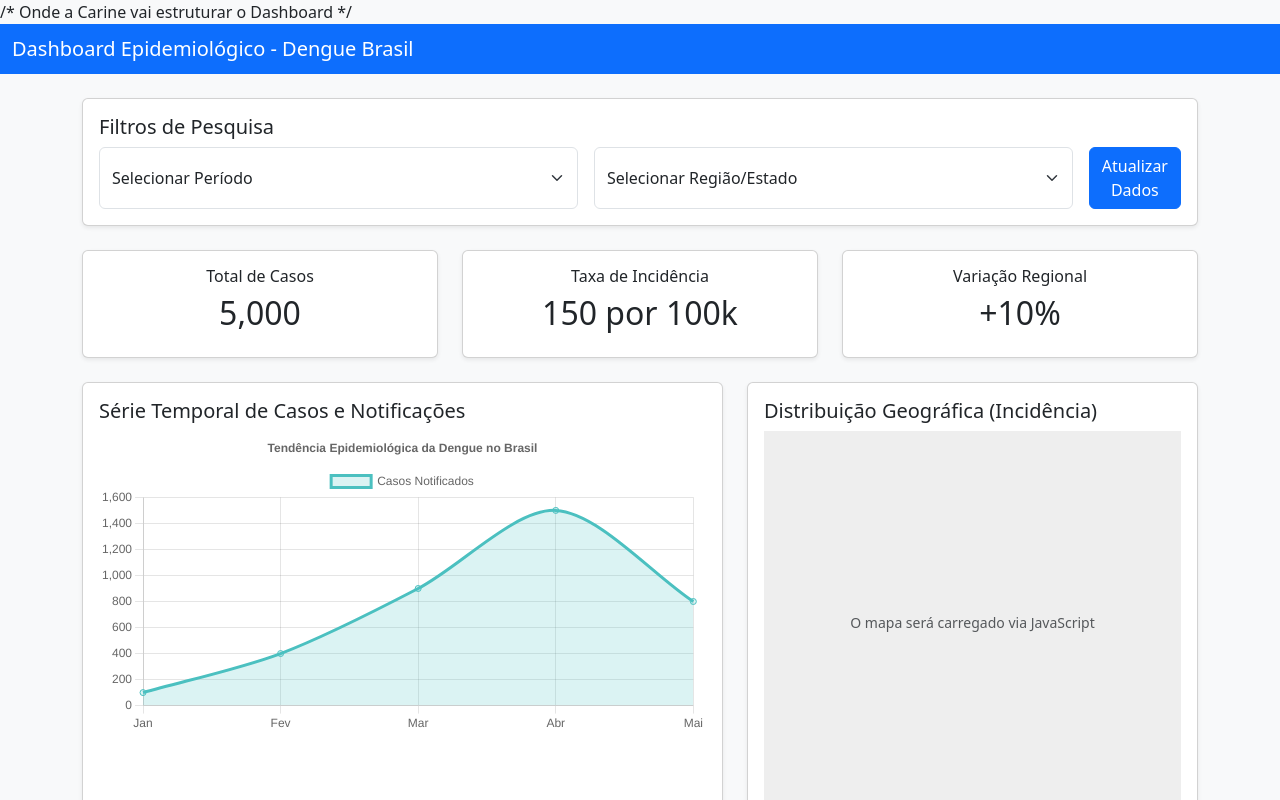
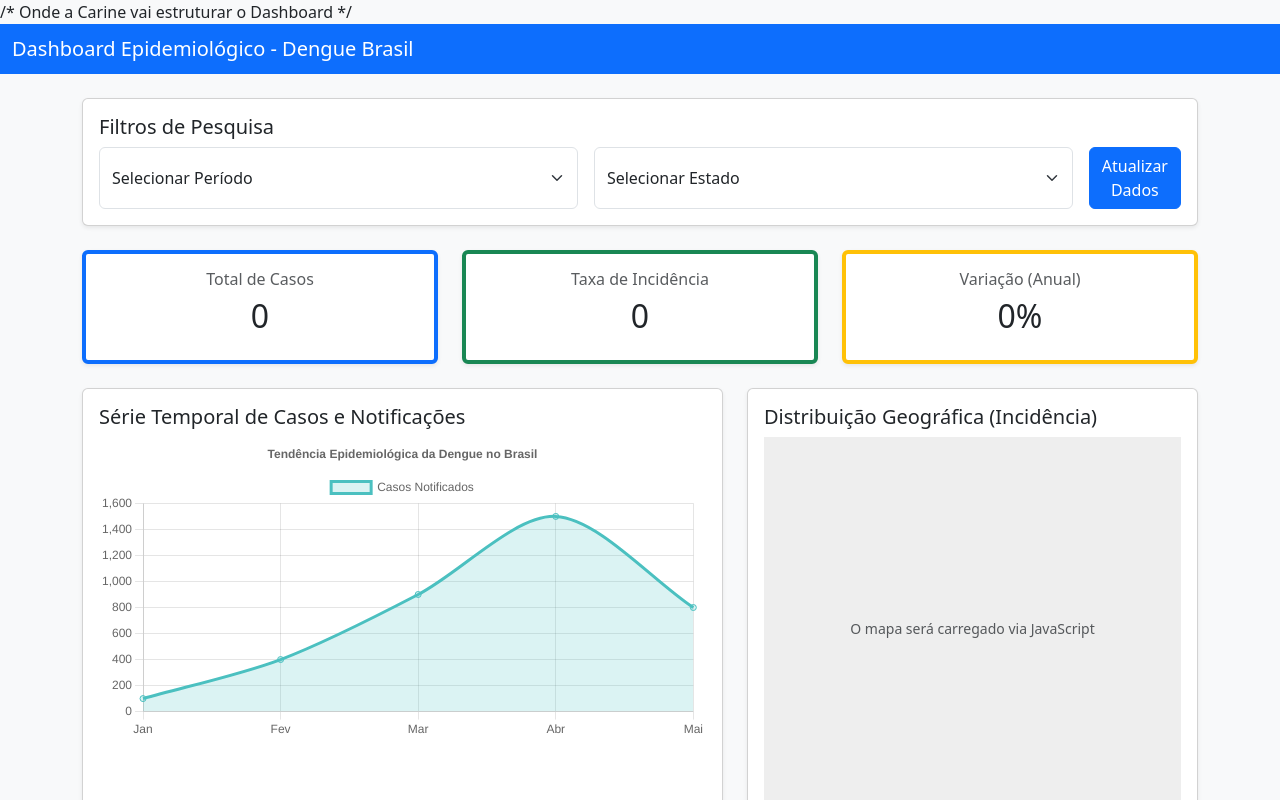
Before and after one commit to juancunhaoliveira93-cloud/projeto-pi3-dengue, a plain HTML site: page frontend/index.html in a window 1280 px wide. Both pictures are taken after a click on the button "Atualizar Dados". Shown: the top 800 px of the page. Drawn offline with nearby package versions, Linux system fonts and the light colour scheme.

Commit message:
Ajustando lógica dos filtros para ler estados e anos

```diff
--- a/frontend/app.js
+++ b/frontend/app.js
@@ -1,27 +1,27 @@
 /* Onde Juan vai colocar a lógica de fetch para buscar os dados da API.*/
 
-// app.js - Responsável pela lógica e botões
+// app.js - Atualizado para ler os novos filtros
 
-// 1. Função para atualizar os cards de texto (KPIs)
-function atualizarKPIs(total, taxa, variacao) {
-    // Esses IDs devem ser iguais aos que estão no seu index.html
-    document.getElementById('kpiTotalCasos').innerText = total.toLocaleString();
-    document.getElementById('kpiTaxaIncidencia').innerText = taxa;
-    document.getElementById('kpiVariacao').innerText = variacao + '%';
-}
-
-// 2. Lógica do Botão de Filtro
 document.getElementById('btnFiltrar').addEventListener('click', () => {
+    // 1. Captura o que o usuário selecionou nas caixas que você preencheu
     const periodo = document.getElementById('filtroPeriodo').value;
     const localidade = document.getElementById('filtroLocalidade').value;
 
-    console.log("Filtro acionado para:", localidade, periodo);
+    // 2. Verifica se o usuário selecionou algo
+    if (periodo === "" || localidade === "") {
+        alert("Por favor, selecione um período e um estado!");
+        return;
+    }
 
-    // Por enquanto, apenas simulamos uma mudança para teste
-    // No futuro, aqui chamaremos a API do Victor
-    atualizarKPIs(5000, "150 por 100k", "+10");
-    alert("Buscando dados de " + localidade + "... (Aguardando API do Victor)");
+    console.log(`Buscando dados reais de ${localidade} no ano de ${periodo}...`);
+
+    // 3. Por enquanto, simulamos uma mudança nos cards
+    // Quando o Victor entregar a API, os dados virão de lá
+    if (localidade === "ES") {
+        atualizarKPIs("12.450", "310 por 100k", "+5");
+    } else {
+        atualizarKPIs("45.800", "150 por 100k", "-2");
+    }
+
+    alert(`Dados de ${localidade} para o ano ${periodo} atualizados!`);
 });
-
-// Valores iniciais ao carregar a página
-atualizarKPIs(0, 0, 0);
--- a/frontend/index.html
+++ b/frontend/index.html
@@ -25,9 +25,28 @@
                     <div class="d-flex gap-3">
                         <select id="filtroPeriodo" class="form-select">
                             <option value="">Selecionar Período</option>
+                            <option value="2016">2016</option>
+                            <option value="2017">2017</option>
+                            <option value="2018">2018</option>
+                            <option value="2019">2019</option>
+                            <option value="2020">2020</option>
+                            <option value="2021">2021</option>
+                            <option value="2022">2022</option>
+                            <option value="2023">2023</option>
+                            <option value="2024">2024</option>
+                            <option value="2025">2025</option>
+                            <option value="2026">2026</option>
                         </select>
                         <select id="filtroLocalidade" class="form-select">
-                            <option value="">Selecionar Região/Estado</option>
+                            <option value="">Selecionar Estado</option>
+                            <option value="ES">Espírito Santo</option>
+                            <option value="SP">São Paulo</option>
+                            <option value="RJ">Rio de Janeiro</option>
+                            <option value="MG">Minas Gerais</option>
+                            <option value="BA">Bahia</option>
+                            <option value="PR">Paraná</option>
+                            <option value="SC">Santa Catarina</option>
+                            <option value="RS">Rio Grande do Sul</option>
                         </select>
                         <button id="btnFiltrar" class="btn btn-primary">Atualizar Dados</button>
                     </div>
@@ -35,22 +54,22 @@
             </div>
         </section>
 
-        <section class="row mb-4 text-center">
+        <section class="row mb-4">
             <div class="col-md-4">
-                <div class="card shadow-sm p-3">
-                    <h6>Total de Casos</h6>
+                <div class="card shadow-sm p-3 text-center border-start border-primary border-4">
+                    <h6 class="text-muted">Total de Casos</h6>
                     <h2 id="kpiTotalCasos">0</h2>
                 </div>
             </div>
             <div class="col-md-4">
-                <div class="card shadow-sm p-3">
-                    <h6>Taxa de Incidência</h6>
-                    <h2 id="kpiTaxaIncidencia">0%</h2>
+                <div class="card shadow-sm p-3 text-center border-start border-success border-4">
+                    <h6 class="text-muted">Taxa de Incidência</h6>
+                    <h2 id="kpiTaxaIncidencia">0</h2>
                 </div>
             </div>
             <div class="col-md-4">
-                <div class="card shadow-sm p-3">
-                    <h6>Variação Regional</h6>
+                <div class="card shadow-sm p-3 text-center border-start border-warning border-4">
+                    <h6 class="text-muted">Variação (Anual)</h6>
                     <h2 id="kpiVariacao">0%</h2>
                 </div>
             </div>
@@ -91,9 +110,7 @@
     </footer>
 
     <script src="https://cdn.jsdelivr.net/npm/chart.js"></script>
-
     <script src="charts.js"></script>
-
     <script src="app.js"></script>
 </body>
 </html>
```
